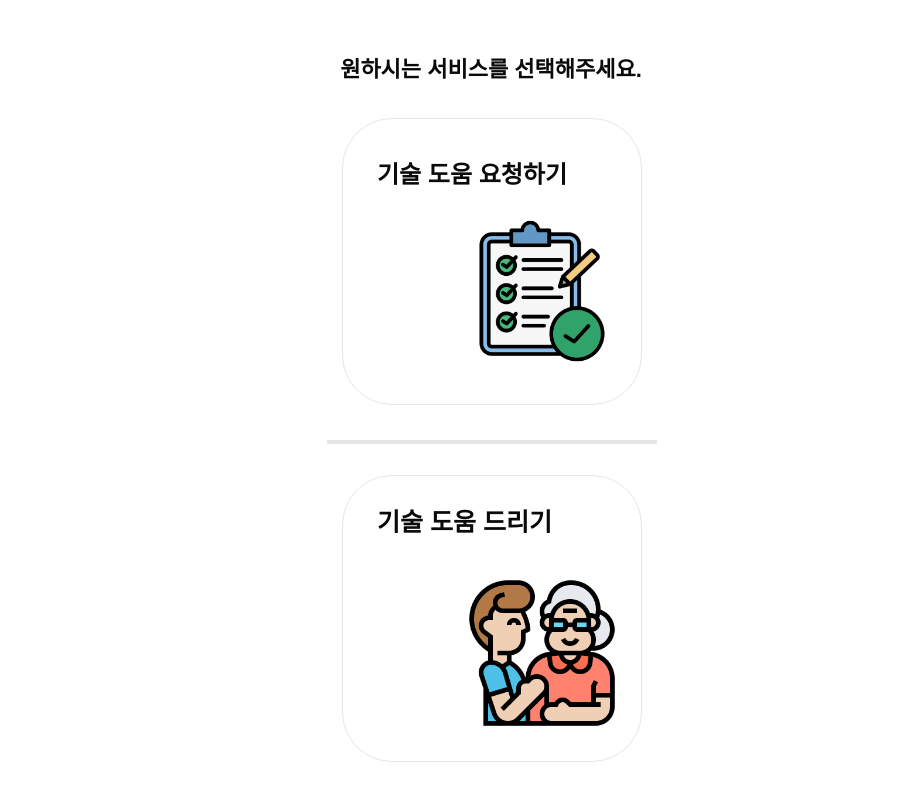
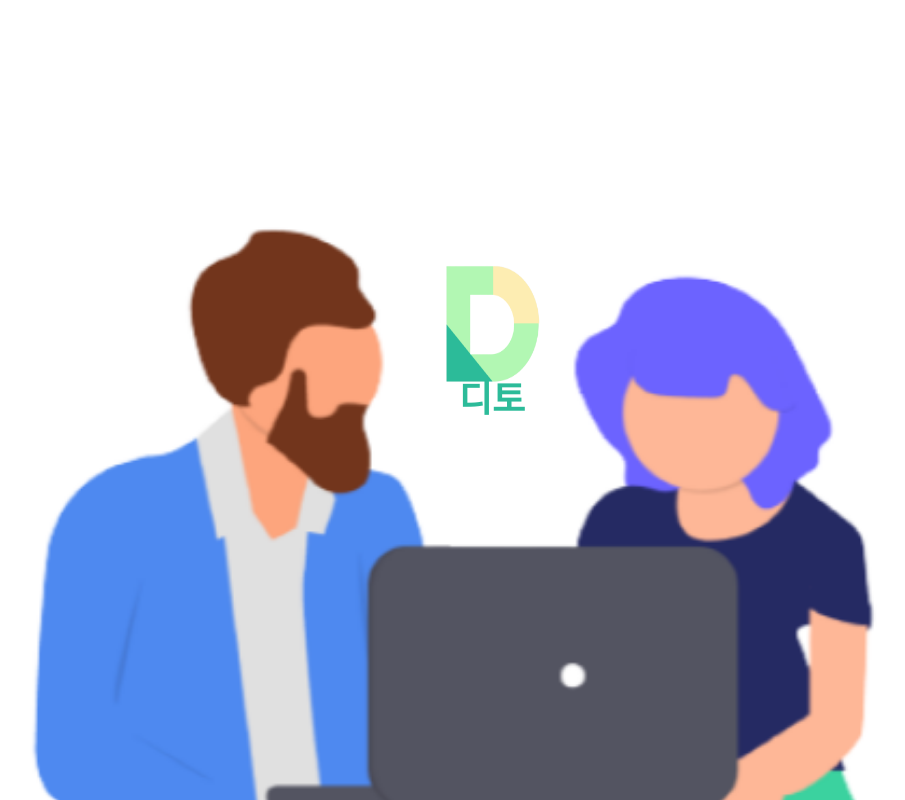
Before and after one commit to HakkertonDitto/frontend, a React (Create React App) app: page / in a window 1280 px wide. Before the commit this address led to /selection. Shown: the whole page, without its empty margins (148-1053 px from the left). Built offline with nearby package versions, Linux system fonts and the light colour scheme; a web font is replaced by a local one.

Commit message:
issue:어플로 띄워봐야 로고페이지 어떤지 알 수 있을듯

```diff
--- a/src/pages/Logo.js
+++ b/src/pages/Logo.js
@@ -1,5 +1,6 @@
 import Logoimage from "../assets/logoimage.png";
 import Logoicon from "../assets/logo.png";
+import Logo2 from "../assets/logo2.png";
 import { useEffect, useState } from "react";
 import { useNavigate } from "react-router-dom";
 import "../styles/Logo.css";
@@ -67,27 +68,27 @@ const Logo = () => {
   }, [count1, count]);
 
 //홈화면
- useEffect(() => {
-    const timer = setTimeout(() => {
-      navigate("/selection");
-    }, 5000); // 5초 후에 홈 화면으로 이동
+//  useEffect(() => {
+//     const timer = setTimeout(() => {
+//       navigate("/selection");
+//     }, 5000); // 5초 후에 홈 화면으로 이동
 
-    return () => {
-      clearTimeout(timer); // 컴포넌트가 언마운트되면 타이머 해제
-    };
-  }, [navigate]);
+//     return () => {
+//       clearTimeout(timer); // 컴포넌트가 언마운트되면 타이머 해제
+//     };
+//   }, [navigate]);
 
 
   return (
     <div className="flex justify-center">
       <div className="Question-wrapper relative bg-white w-full h-screen">
         <img
-          className="w-full h-50% object-cover absolute "
-          src={Logoimage}
+          className="w-full h-full object-cover absolute "
+          src={Logo2}
           alt="logoimage"
         />
         <div className="absolute inset-0 flex flex-col items-center justify-center">
-        <img className="logoimage w-40 h-40 top-[32%] left-[45.8%] absolute" src={Logoicon}  />
+        <img className="logoimage w-40 h-40 top-[30vh] absolute " src={Logoicon}  />
           {deleteItem ? (
             <div className="text-center flex items-center">
               <span className="text-emerald-400 text-2xl font-black leading-9">
@@ -104,8 +105,8 @@ const Logo = () => {
               </span>
             </div>
           ) : null}
-          <div className="logo-text">
-            {isAnimating ? null : <span className="green-text">디토</span>}
+          <div className="logo-text absolute inset-0 flex flex-col items-center justify-center">
+            {isAnimating ? null : <span className="green-text absolute ">디토</span>}
           </div>
         </div>
       </div>
--- a/src/pages/asker/Loading.js
+++ b/src/pages/asker/Loading.js
@@ -1,6 +1,6 @@
 import { useNavigate } from "react-router-dom";
 import Call from "../../assets/call.png";
-import Header from "../../components/Background";
+import Header from "../../components/Header";
 import { useEffect } from "react";
 import Background from "../../components/Background";
 import "../../styles/Loading.css";
--- a/src/styles/Logo.css
+++ b/src/styles/Logo.css
@@ -41,4 +41,6 @@
   .green-text{
     color:#2CBB99;
     font-weight: bold;
+
+
   }
```
Also changed, not shown: src/assets/logo1.png (added), src/assets/logo2.png (added).
